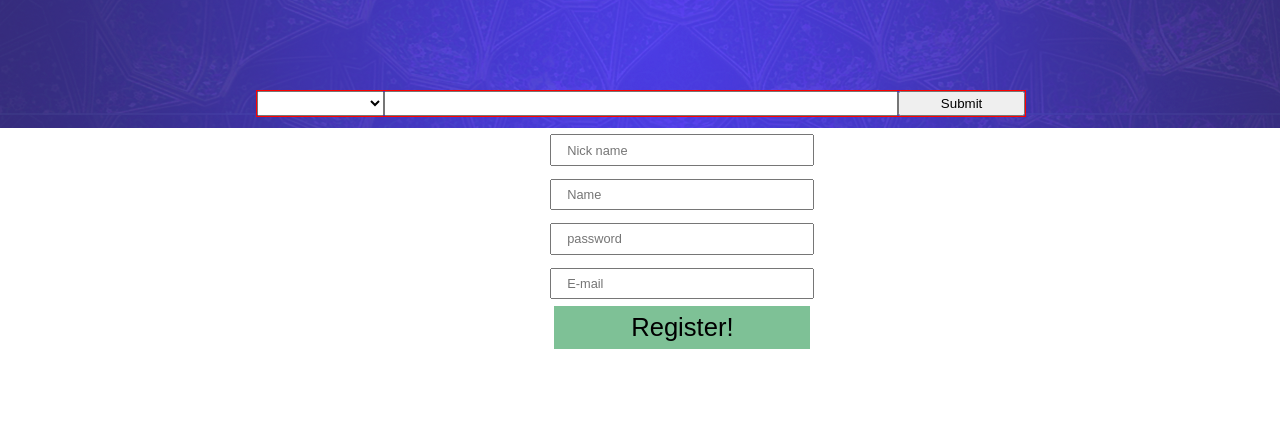
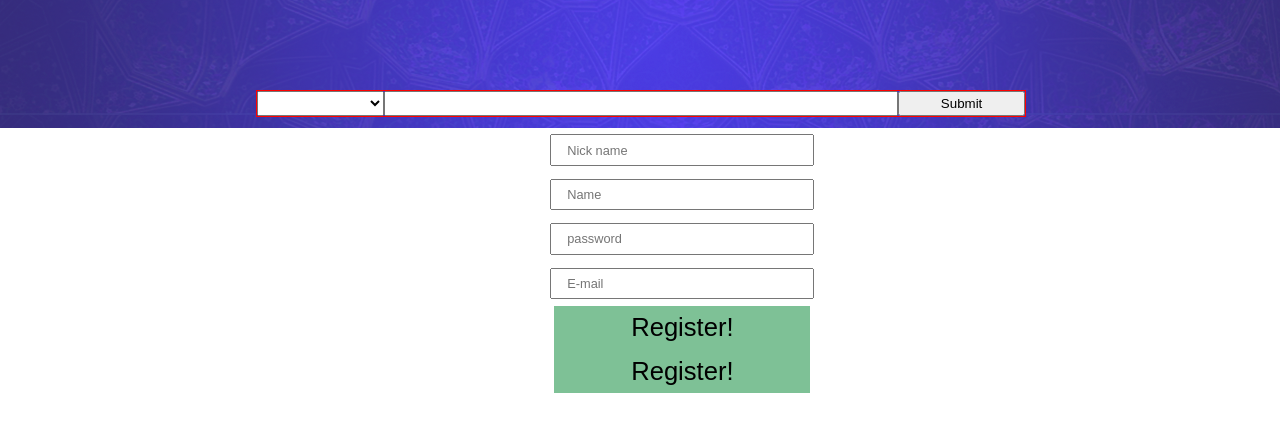
Before and after one commit to nikoladim123/pishe, a React (Create React App) app in the folder my-app/: page / in a window 1280 px wide. Shown: the top 432 px of the page. Built offline with nearby package versions, Linux system fonts and the light colour scheme; no server answers.

Commit message:
register form added

```diff
--- a/my-app/src/components/LogIn.js
+++ b/my-app/src/components/LogIn.js
@@ -47,6 +47,7 @@ class LogIn extends Component{
               <input placeholder="E-mail" type="email" name="email" /><br/>
               <button onClick={this.axi,this.onClick}>Register!</button>
           </form>
+          <button onClick={this.axi,this.onClick}>Register!</button>
         </div>
         :<p>Hello {this.state.nickName}!</p>}
 
```
